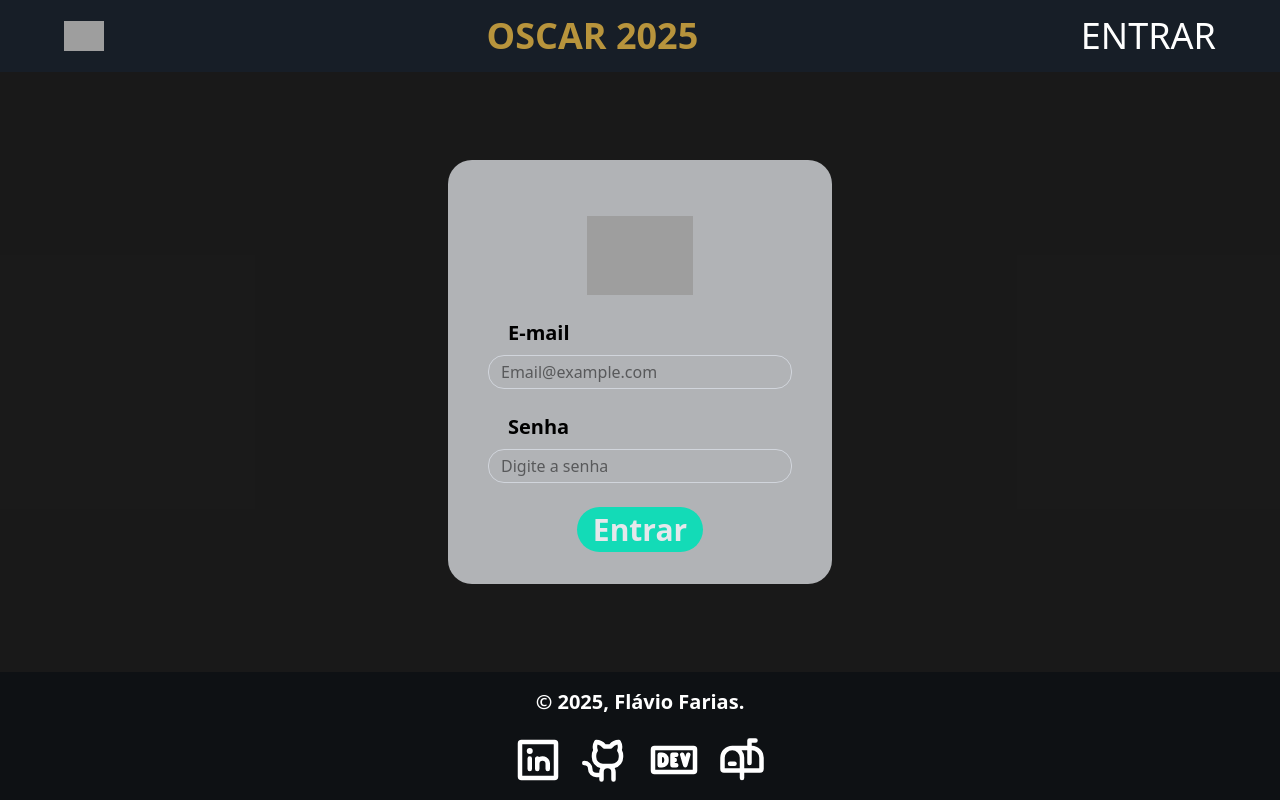
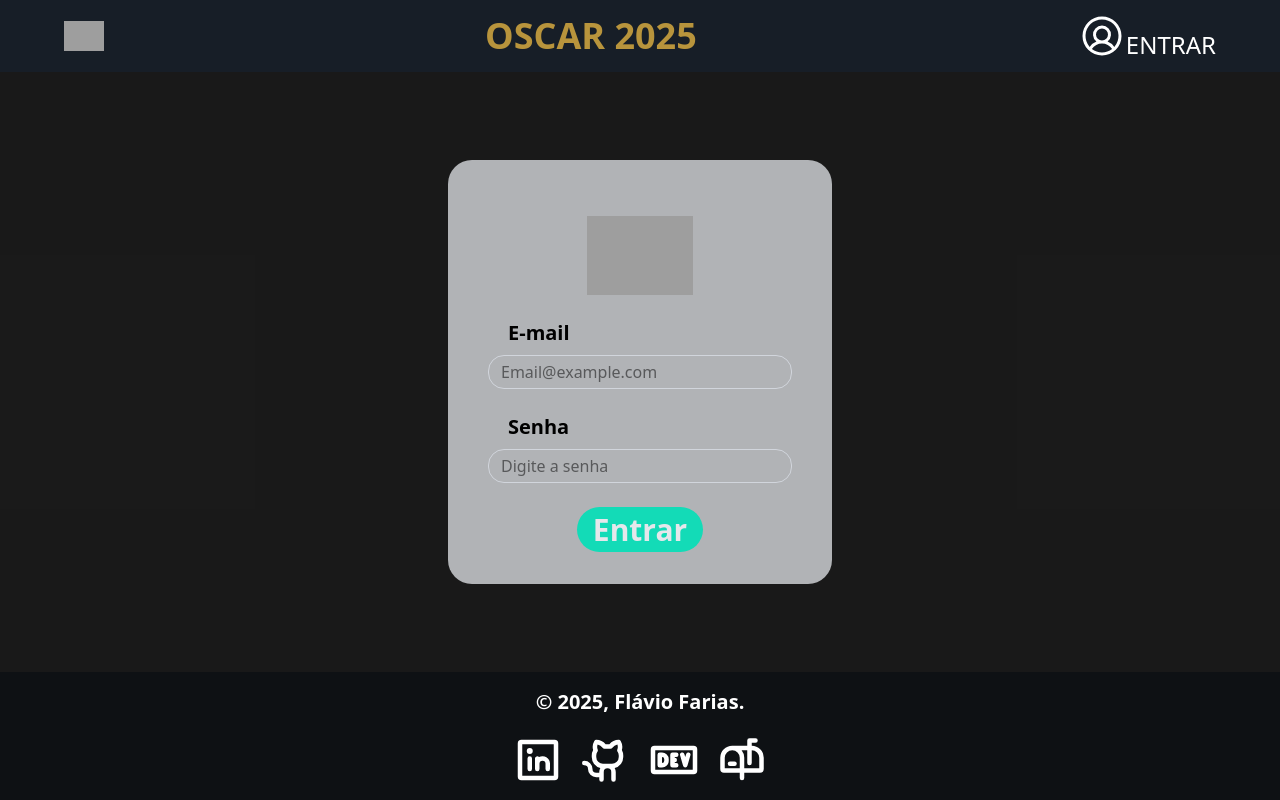
Before and after one commit to oFurabio/Oscars-frontend, a React (Vite) app: page /login in a window 1280 px wide. Built offline with nearby package versions, Linux system fonts and the light colour scheme; grey boxes are pictures that could not be loaded.

Commit message:
Winner colorido e resto cinza

```diff
--- a/src/components/navbar/Navbar.tsx
+++ b/src/components/navbar/Navbar.tsx
@@ -1,3 +1,4 @@
+import { UserCircle } from "@phosphor-icons/react";
 import { Link } from "react-router-dom"
 
 function Navbar() {
@@ -16,9 +17,10 @@ function Navbar() {
                 <h1 className="self-center uppercase font-extrabold text-base md:text-lg lg:text-2xl xl:text-4xl 2xl:text-6xl text-[#b8943c]">
                     Oscar 2025
                 </h1>
-                <Link to="/login" className="uppercase self-center text-base md:text-lg lg:text-2xl xl:text-4xl 2xl:text-6xl ">
-                    Entrar
-                </Link>
+                    <Link to="/login" className="flex flex-row items-center uppercase text-4xl lg:text-5xl hover:animate-pulseq">
+                        <UserCircle />
+                        <h1 className="hidden xl:contents xl:text-2xl 2xl:text-4xl">Entrar</h1>
+                    </Link>
             </div>
         </div>
     );
--- a/src/components/nominees/nomineeBlock/NomineeBlock.tsx
+++ b/src/components/nominees/nomineeBlock/NomineeBlock.tsx
@@ -20,13 +20,13 @@ function NomineeBlock({ nominee }: nomineeBlockProps) {
                         <img
                             src={nominee.photoUrl}
                             alt={`Foto de ${nominee.name} em ${nominee.info}`}
-                            className="w-full h-[400px] object-cover group-hover:brightness-75 transition-all duration-300"
+                            className="w-[275px] h-[400px] object-cover group-hover:brightness-75 transition-all duration-300"
                         />
                     ) : (
                         <img
                             src={nominee.photoUrl}
                             alt={`Foto de ${nominee.name} em ${nominee.info}`}
-                            className="max-w-[275px] h-[400px] object-cover group-hover:brightness-75 transition-all duration-300"
+                            className="w-[275px] h-[400px] grayscale object-cover group-hover:brightness-75 transition-all duration-300"
                         />
                     )}
                 </>
@@ -36,8 +36,8 @@ function NomineeBlock({ nominee }: nomineeBlockProps) {
                     </span>
                 </div>
             </div>
-            <h1 className="text-2xl mb-2 font-[Futura PT] uppercase font-bold">{nominee.name}</h1>
-            <p className="text-lg mt-2 font-[Times] capitalize font-extralight">{nominee.info}</p>
+            <h1 className="text-2xl h-[50px] font-[Futura PT] uppercase font-bold">{nominee.name}</h1>
+            <p className="text-lg h-[90px] font-[Times] capitalize font-extralight">{nominee.info}</p>
         </div>
     )
 }
```
